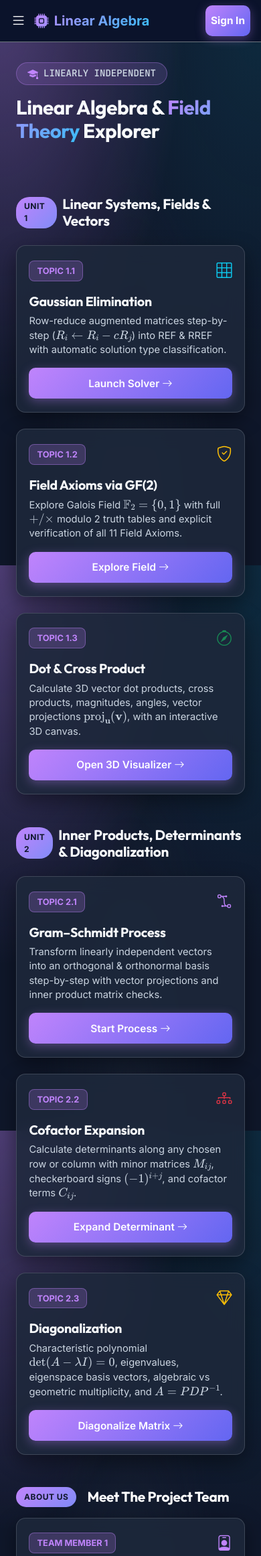
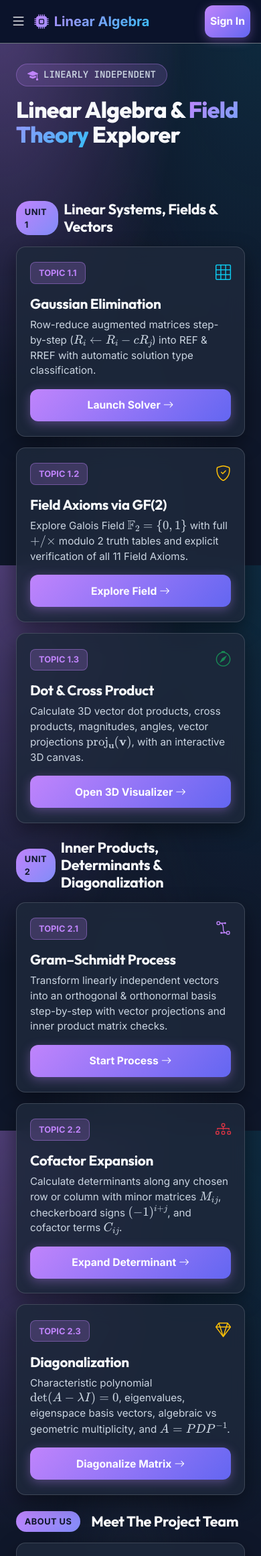
Before and after one commit to parthsalunke2306-dev/linear-algebra-website, a Django app: page / in a window 390 px wide. Shown: the top 2323 px of the page at 67% size. Run offline with Django 5.2, Linux system fonts and the light colour scheme; some libraries are stand-ins or nearby versions.

Commit message:
Align mobile layout to match DevTools inspector mode: reset h-100 vertical stretching, tighten mobile gaps, and boost mobile typography

```diff
--- a/linear_algebra/static/linear_algebra/css/style.css
+++ b/linear_algebra/static/linear_algebra/css/style.css
@@ -310,14 +310,16 @@ body {
 
 /* 2. Responsive Typography Scaling */
 .display-4 {
-    font-size: clamp(1.85rem, 6.5vw, 3.2rem) !important;
-    line-height: 1.18 !important;
+    font-size: clamp(2.1rem, 7.5vw, 3.5rem) !important;
+    font-weight: 800 !important;
+    line-height: 1.12 !important;
+    letter-spacing: -0.02em !important;
 }
-h1, .h1 { font-size: clamp(1.75rem, 5.5vw, 2.75rem); }
-h2, .h2 { font-size: clamp(1.5rem, 4.5vw, 2.2rem); }
-h3, .h3 { font-size: clamp(1.3rem, 4vw, 1.85rem); }
-h4, .h4 { font-size: clamp(1.18rem, 3.5vw, 1.55rem); }
-h5, .h5 { font-size: clamp(1.02rem, 2.8vw, 1.3rem); }
+h1, .h1 { font-size: clamp(1.85rem, 6vw, 2.85rem); }
+h2, .h2 { font-size: clamp(1.55rem, 5vw, 2.3rem); }
+h3, .h3 { font-size: clamp(1.35rem, 4.2vw, 1.95rem); }
+h4, .h4 { font-size: clamp(1.25rem, 3.8vw, 1.6rem); }
+h5, .h5 { font-size: clamp(1.05rem, 3vw, 1.35rem); }
 
 /* 3. Tabular Matrix Input Grid Styling across Device Sizes & Ratios */
 .matrix-grid-wrapper {
@@ -388,25 +390,46 @@ h5, .h5 { font-size: clamp(1.02rem, 2.8vw, 1.3rem); }
     box-shadow: 0 0 12px var(--accent-purple-glow) !important;
 }
 
-/* 4. Medium & Small Mobile Breakpoints (< 576px) */
+/* 4. Medium & Small Mobile Breakpoints (< 768px & < 576px) */
+@media (max-width: 767.98px) {
+    .glass-card.h-100 {
+        height: auto !important;
+    }
+}
+
 @media (max-width: 576px) {
     .main-content-wrapper {
         padding: 0.85rem 0.75rem 1.75rem 0.75rem !important;
     }
     .glass-card {
-        padding: 1.25rem 1.15rem !important;
+        padding: 1.35rem 1.25rem !important;
         border-radius: 14px !important;
     }
     .glass-card h4 {
-        font-size: 1.22rem !important;
+        font-size: 1.3rem !important;
+        font-weight: 700 !important;
+        margin-bottom: 0.5rem !important;
     }
-    .glass-card p.text-muted {
-        font-size: 0.92rem !important;
-        line-height: 1.45 !important;
+    .glass-card p.text-muted, .glass-card p {
+        font-size: 0.95rem !important;
+        line-height: 1.5 !important;
+        color: var(--text-muted) !important;
     }
     .btn-gradient {
-        font-size: 0.96rem !important;
-        min-height: 46px !important;
+        font-size: 0.98rem !important;
+        font-weight: 700 !important;
+        min-height: 48px !important;
+        border-radius: 12px !important;
+    }
+    .badge-unit {
+        font-size: 0.8rem !important;
+        padding: 0.38rem 0.8rem !important;
+        font-weight: 800 !important;
+    }
+    .badge-topic {
+        font-size: 0.8rem !important;
+        padding: 0.35rem 0.75rem !important;
+        font-weight: 700 !important;
     }
     .matrix-cell-input {
         width: clamp(36px, 12vw, 46px) !important;
@@ -425,7 +448,7 @@ h5, .h5 { font-size: clamp(1.02rem, 2.8vw, 1.3rem); }
         padding: 0.65rem 0.5rem 1.25rem 0.5rem !important;
     }
     .glass-card {
-        padding: 1rem 0.85rem !important;
+        padding: 1.15rem 1rem !important;
         border-radius: 12px !important;
     }
     .matrix-input-table {
--- a/linear_algebra/templates/linear_algebra/index.html
+++ b/linear_algebra/templates/linear_algebra/index.html
@@ -22,12 +22,12 @@
 
 
 <!-- UNIT 1 TOPICS -->
-<div class="mb-5">
-    <div class="d-flex align-items-center gap-2 mb-4">
+<div class="mb-4 mb-md-5">
+    <div class="d-flex align-items-center gap-2 mb-3 mb-md-4">
         <span class="badge-unit">UNIT 1</span>
         <h3 class="mb-0">Linear Systems, Fields & Vectors</h3>
     </div>
-    <div class="row g-4">
+    <div class="row g-3 g-md-4">
         <!-- Topic 1.1 -->
         <div class="col-md-4">
             <div class="glass-card h-100 p-4 d-flex flex-column justify-content-between">
@@ -91,12 +91,12 @@
 </div>
 
 <!-- UNIT 2 TOPICS -->
-<div class="mb-5">
-    <div class="d-flex align-items-center gap-2 mb-4">
+<div class="mb-4 mb-md-5">
+    <div class="d-flex align-items-center gap-2 mb-3 mb-md-4">
         <span class="badge-unit">UNIT 2</span>
         <h3 class="mb-0">Inner Products, Determinants & Diagonalization</h3>
     </div>
-    <div class="row g-4">
+    <div class="row g-3 g-md-4">
         <!-- Topic 2.1 -->
         <div class="col-md-4">
             <div class="glass-card h-100 p-4 d-flex flex-column justify-content-between">
```
